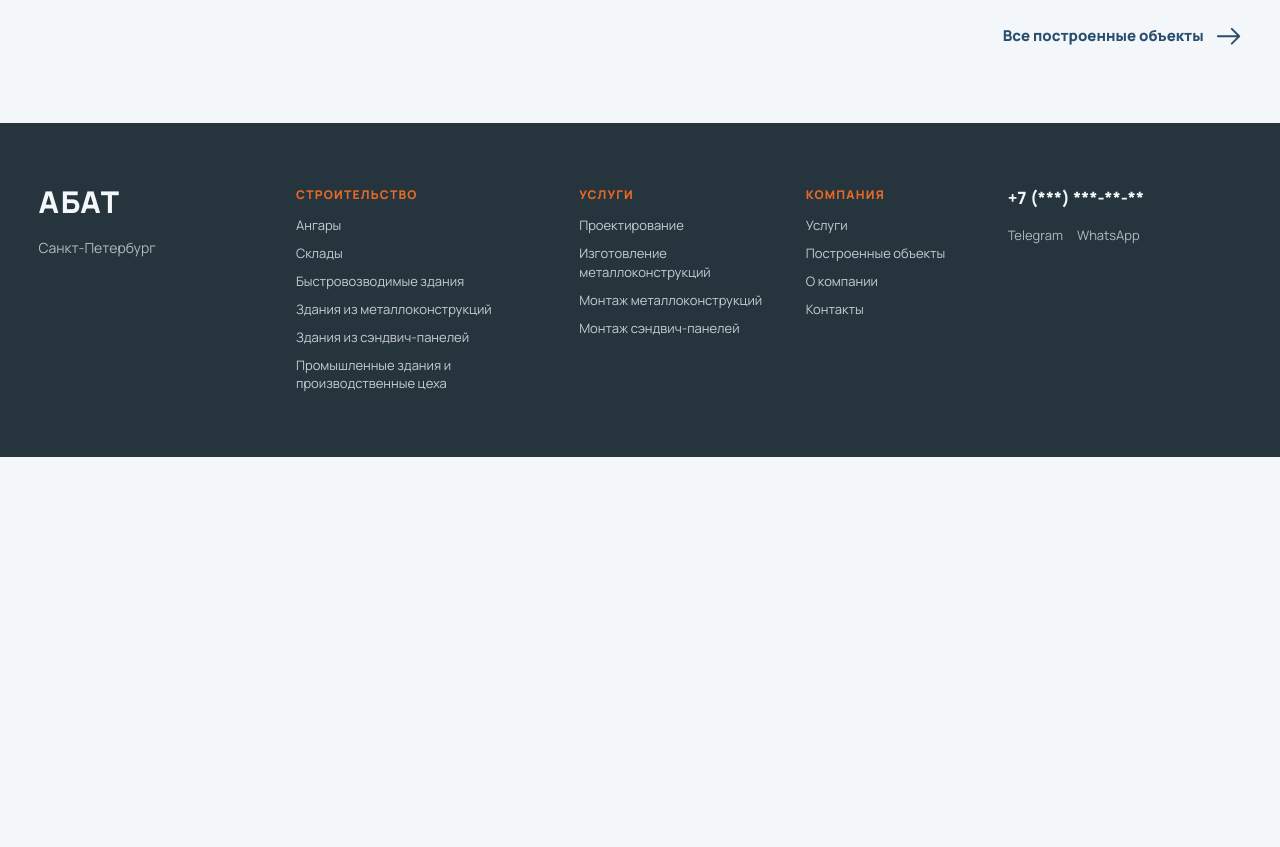
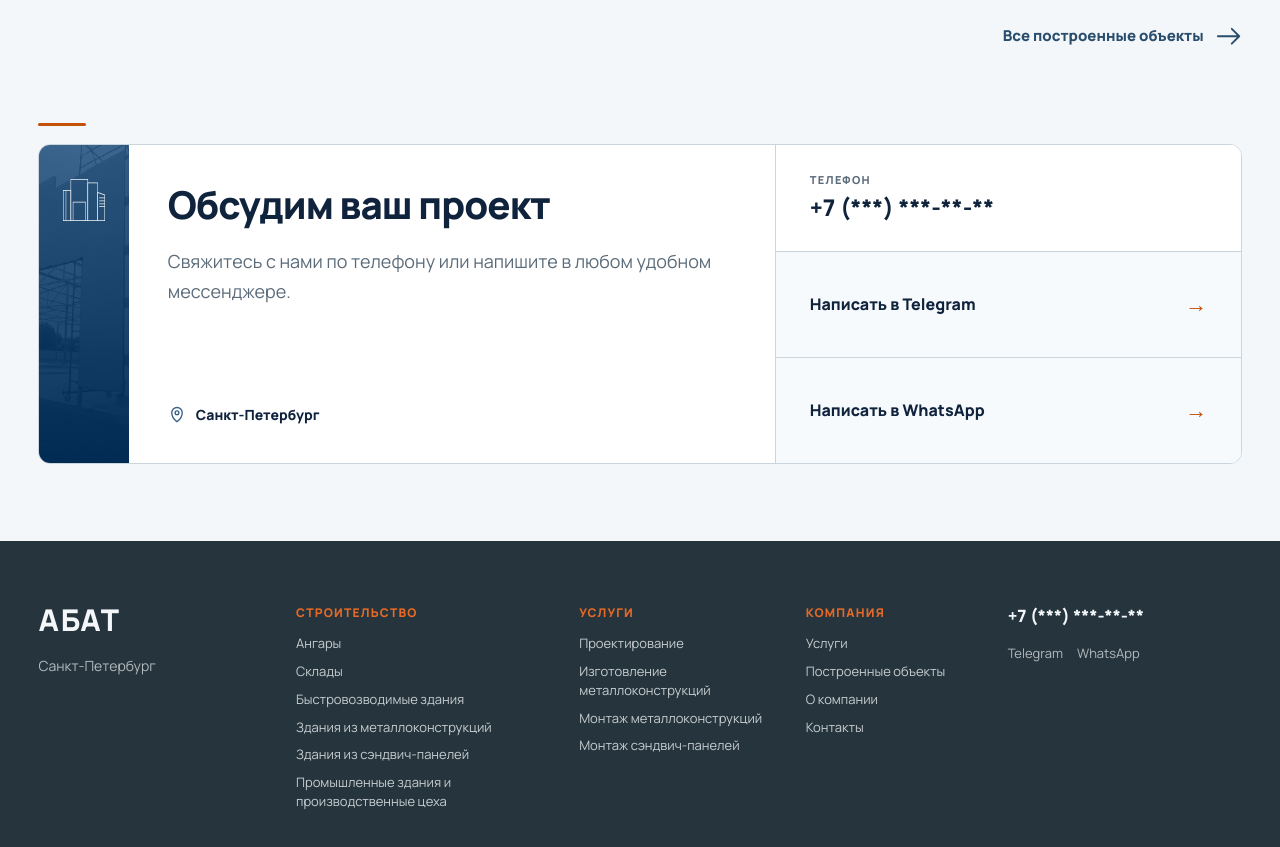
Before and after one commit to Piertotum1ocomotor/abat-site, a Next.js app: page / in a window 1280 px wide. Shown: the part 3171-4018 px from the top of the page. Before the commit the page ends 3628 px from the top, so only its background shows below. Built offline with nearby package versions, Linux system fonts and the light colour scheme.

Commit message:
Add contact CTA section

```diff
--- a/src/app/page.tsx
+++ b/src/app/page.tsx
@@ -1,4 +1,5 @@
 import { Advantages } from "@/components/sections/Advantages";
+import { ContactCTA } from "@/components/sections/ContactCTA";
 import { DirectionsServices } from "@/components/sections/DirectionsServices";
 import { Hero } from "@/components/sections/Hero";
 import { ProjectsShowcase } from "@/components/sections/ProjectsShowcase";
@@ -19,6 +20,7 @@ export default function HomePage() {
       <DirectionsServices content={directionsServicesContent} />
       <Advantages content={advantagesContent} />
       <ProjectsShowcase content={projectsShowcaseContent} />
+      <ContactCTA />
     </main>
   );
 }
--- a/src/app/proekty/[slug]/page.tsx
+++ b/src/app/proekty/[slug]/page.tsx
@@ -4,6 +4,7 @@ import { notFound } from "next/navigation";
 import { Breadcrumbs } from "@/components/layout/Breadcrumbs";
 import { PageIntro } from "@/components/layout/PageIntro";
 import { ProjectGallery } from "@/components/projects/ProjectGallery";
+import { ContactCTA } from "@/components/sections/ContactCTA";
 import { projects } from "@/content/projects";
 
 import styles from "./ProjectPage.module.css";
@@ -91,6 +92,7 @@ export default async function ProjectPage({ params }: ProjectPageProps) {
           </dl>
         </section>
       </div>
+      <ContactCTA />
     </main>
   );
 }
--- a/src/app/proekty/page.tsx
+++ b/src/app/proekty/page.tsx
@@ -3,6 +3,7 @@ import type { Metadata } from "next";
 import { Breadcrumbs } from "@/components/layout/Breadcrumbs";
 import { PageIntro } from "@/components/layout/PageIntro";
 import { ProjectsList } from "@/components/projects/ProjectsList";
+import { ContactCTA } from "@/components/sections/ContactCTA";
 import { projects } from "@/content/projects";
 
 import styles from "./ProjectsPage.module.css";
@@ -27,6 +28,7 @@ export default function ProjectsPage() {
         description="Реализованные объекты АБАТ: здания из металлоконструкций, ангары, промышленные объекты и крановые системы."
       />
       <ProjectsList projects={projects} />
+      <ContactCTA />
     </main>
   );
 }
--- /dev/null
+++ b/src/components/sections/ContactCTA.module.css
@@ -0,0 +1,281 @@
+.section {
+  width: 100%;
+  padding-bottom: var(--section-gap);
+}
+
+.card {
+  min-width: 0;
+  min-height: 320px;
+  overflow: hidden;
+  display: grid;
+  grid-template-columns: 90px minmax(0, 1fr) minmax(340px, 0.72fr);
+  border: 1px solid var(--color-border);
+  border-radius: var(--radius-container);
+  background: var(--color-surface);
+}
+
+.decorativeStrip {
+  position: relative;
+  min-width: 0;
+  overflow: hidden;
+  padding-top: 34px;
+  display: flex;
+  justify-content: center;
+  isolation: isolate;
+  background:
+    linear-gradient(rgb(41 77 109 / 84%), rgb(16 35 61 / 94%)),
+    url("/images/directions/building.jpg") 55% center / cover no-repeat;
+}
+
+.decorativeStrip::after {
+  position: absolute;
+  inset: 0;
+  z-index: -1;
+  background: var(--color-secondary);
+  mix-blend-mode: color;
+  content: "";
+}
+
+.decorativeIcon {
+  width: 42px;
+  height: 42px;
+  object-fit: contain;
+  opacity: 0.94;
+}
+
+.mainContent {
+  min-width: 0;
+  padding: clamp(30px, 3vw, 40px);
+  display: flex;
+  flex-direction: column;
+  justify-content: space-between;
+  gap: 32px;
+}
+
+.accent {
+  width: 48px;
+  height: 3px;
+  margin-bottom: 18px;
+  display: block;
+  border-radius: 999px;
+  background: var(--color-primary);
+}
+
+.title {
+  max-width: 560px;
+  margin: 0;
+  color: var(--color-text);
+  font-size: clamp(30px, 3vw, 42px);
+  font-weight: 800;
+  line-height: 1.14;
+  letter-spacing: -0.025em;
+  text-wrap: balance;
+}
+
+.description {
+  max-width: 570px;
+  margin: 20px 0 0;
+  color: var(--color-text-muted);
+  font-size: clamp(16px, 1.5vw, 18px);
+  line-height: 1.65;
+}
+
+.location {
+  width: fit-content;
+  display: inline-flex;
+  align-items: center;
+  gap: 10px;
+  color: var(--color-text);
+  font-size: 14px;
+  font-weight: 750;
+  line-height: 1.4;
+}
+
+.location svg {
+  flex: 0 0 auto;
+  color: var(--color-secondary);
+}
+
+.contactPanel {
+  min-width: 0;
+  display: grid;
+  grid-template-rows: repeat(3, minmax(0, 1fr));
+  border-left: 1px solid var(--color-border);
+  background: var(--color-surface-soft);
+}
+
+.contactRow {
+  min-width: 0;
+  padding: 18px clamp(24px, 2.6vw, 36px);
+  display: flex;
+  align-items: center;
+  justify-content: space-between;
+  gap: 20px;
+  color: var(--color-text);
+  background: rgb(255 255 255 / 58%);
+  font-size: 16px;
+  font-weight: 750;
+  line-height: 1.4;
+}
+
+.contactRow + .contactRow {
+  border-top: 1px solid var(--color-border);
+}
+
+.rowText {
+  min-width: 0;
+  display: flex;
+  flex-direction: column;
+}
+
+.phoneRow {
+  background: var(--color-surface);
+}
+
+.rowLabel {
+  color: var(--color-text-muted);
+  font-size: 11px;
+  font-weight: 800;
+  letter-spacing: 0.12em;
+  line-height: 1.3;
+  text-transform: uppercase;
+}
+
+.phone {
+  margin-top: 6px;
+  color: var(--color-text);
+  font-size: clamp(19px, 1.8vw, 23px);
+  font-weight: 800;
+  line-height: 1.25;
+  white-space: nowrap;
+}
+
+.arrow {
+  flex: 0 0 auto;
+  color: var(--color-primary);
+  font-size: 22px;
+  font-weight: 500;
+  line-height: 1;
+  transition: transform var(--motion-fast) var(--motion-easing);
+}
+
+.contactLink {
+  transition:
+    background-color var(--motion-fast) var(--motion-easing),
+    color var(--motion-fast) var(--motion-easing);
+}
+
+.contactLink:focus-visible {
+  position: relative;
+  z-index: 1;
+  outline-color: var(--color-primary);
+  outline-offset: -4px;
+}
+
+@media (hover: hover) and (pointer: fine) {
+  .contactLink:hover {
+    background: var(--color-surface);
+    color: var(--color-primary-hover);
+  }
+
+  .contactLink:hover .arrow {
+    transform: translateX(4px);
+  }
+}
+
+@media (min-width: 768px) and (max-width: 1199px) {
+  .card {
+    min-height: 310px;
+    grid-template-columns: 78px minmax(0, 1fr) minmax(280px, 0.85fr);
+  }
+
+  .mainContent {
+    padding: clamp(24px, 2.8vw, 34px);
+    gap: 24px;
+  }
+
+  .title {
+    font-size: clamp(28px, 3vw, 36px);
+  }
+
+  .description {
+    margin-top: 16px;
+    font-size: 15px;
+    line-height: 1.55;
+  }
+
+  .contactPanel {
+    grid-column: 3;
+  }
+
+  .contactRow {
+    padding: 16px clamp(18px, 2.4vw, 28px);
+    gap: 14px;
+    font-size: 15px;
+  }
+
+  .phone {
+    font-size: clamp(18px, 2vw, 22px);
+  }
+}
+
+@media (max-width: 767px) {
+  .card {
+    min-height: 0;
+    grid-template-columns: clamp(56px, 16vw, 68px) minmax(0, 1fr);
+  }
+
+  .decorativeStrip {
+    grid-row: 1 / span 2;
+    padding-top: 28px;
+    background-position: 55% center;
+  }
+
+  .decorativeIcon {
+    width: 32px;
+    height: 32px;
+  }
+
+  .mainContent {
+    grid-column: 2;
+    min-height: 0;
+    padding: clamp(24px, 6vw, 32px) clamp(18px, 5vw, 28px);
+    gap: 30px;
+  }
+
+  .accent {
+    margin-bottom: 14px;
+  }
+
+  .title {
+    font-size: clamp(27px, 7vw, 34px);
+  }
+
+  .description {
+    margin-top: 14px;
+    font-size: 15px;
+    line-height: 1.55;
+  }
+
+  .location {
+    gap: 8px;
+    font-size: 13px;
+  }
+
+  .contactPanel {
+    grid-column: 2;
+    border-top: 1px solid var(--color-border);
+    border-left: 0;
+  }
+
+  .contactRow {
+    min-height: 74px;
+    padding: 16px clamp(18px, 5vw, 28px);
+    gap: 14px;
+    font-size: 15px;
+  }
+
+  .phone {
+    font-size: 18px;
+  }
+}
--- /dev/null
+++ b/src/components/sections/ContactCTA.tsx
@@ -0,0 +1,127 @@
+import Image from "next/image";
+
+import { siteConfig } from "@/content/site";
+
+import styles from "./ContactCTA.module.css";
+
+type ContactRowProps = {
+  children: React.ReactNode;
+  className?: string;
+  href?: string;
+  showArrow?: boolean;
+};
+
+function ContactRow({
+  children,
+  className,
+  href,
+  showArrow = false,
+}: ContactRowProps) {
+  const rowClassName = [styles.contactRow, className]
+    .filter(Boolean)
+    .join(" ");
+  const content = (
+    <>
+      <span className={styles.rowText}>{children}</span>
+      {showArrow ? (
+        <span className={styles.arrow} aria-hidden="true">
+          →
+        </span>
+      ) : null}
+    </>
+  );
+
+  return href ? (
+    <a className={`${rowClassName} ${styles.contactLink}`} href={href}>
+      {content}
+    </a>
+  ) : (
+    <span className={rowClassName} aria-disabled="true">
+      {content}
+    </span>
+  );
+}
+
+export function ContactCTA() {
+  const { headerContacts } = siteConfig;
+  const telegram = headerContacts.messengers.find(
+    (messenger) => messenger.label === "Telegram",
+  );
+  const whatsapp = headerContacts.messengers.find(
+    (messenger) => messenger.label === "WhatsApp",
+  );
+
+  return (
+    <section className={styles.section} aria-labelledby="contact-cta-title">
+      <div className="container">
+        <span className={styles.accent} aria-hidden="true" />
+
+        <div className={styles.card}>
+          <div className={styles.decorativeStrip} aria-hidden="true">
+            <Image
+              src="/images/directions/building-w.svg"
+              alt=""
+              width={64}
+              height={64}
+              className={styles.decorativeIcon}
+            />
+          </div>
+
+          <div className={styles.mainContent}>
+            <div>
+              <h2 id="contact-cta-title" className={styles.title}>
+                Обсудим ваш проект
+              </h2>
+              <p className={styles.description}>
+                Свяжитесь с нами по телефону или напишите в любом удобном
+                мессенджере.
+              </p>
+            </div>
+
+            <span className={styles.location}>
+              <svg
+                width="18"
+                height="18"
+                viewBox="0 0 24 24"
+                fill="none"
+                aria-hidden="true"
+              >
+                <path
+                  d="M12 21s7-5.1 7-12a7 7 0 1 0-14 0c0 6.9 7 12 7 12Z"
+                  stroke="currentColor"
+                  strokeWidth="1.8"
+                />
+                <circle
+                  cx="12"
+                  cy="9"
+                  r="2.5"
+                  stroke="currentColor"
+                  strokeWidth="1.8"
+                />
+              </svg>
+              {headerContacts.location}
+            </span>
+          </div>
+
+          <div className={styles.contactPanel} aria-label="Способы связи">
+            <ContactRow
+              href={headerContacts.phoneHref}
+              className={styles.phoneRow}
+            >
+              <span className={styles.rowLabel}>Телефон</span>
+              <span className={styles.phone}>{headerContacts.phone}</span>
+            </ContactRow>
+
+            <ContactRow href={telegram?.href} showArrow>
+              Написать в Telegram
+            </ContactRow>
+
+            <ContactRow href={whatsapp?.href} showArrow>
+              Написать в WhatsApp
+            </ContactRow>
+          </div>
+        </div>
+      </div>
+    </section>
+  );
+}
```
